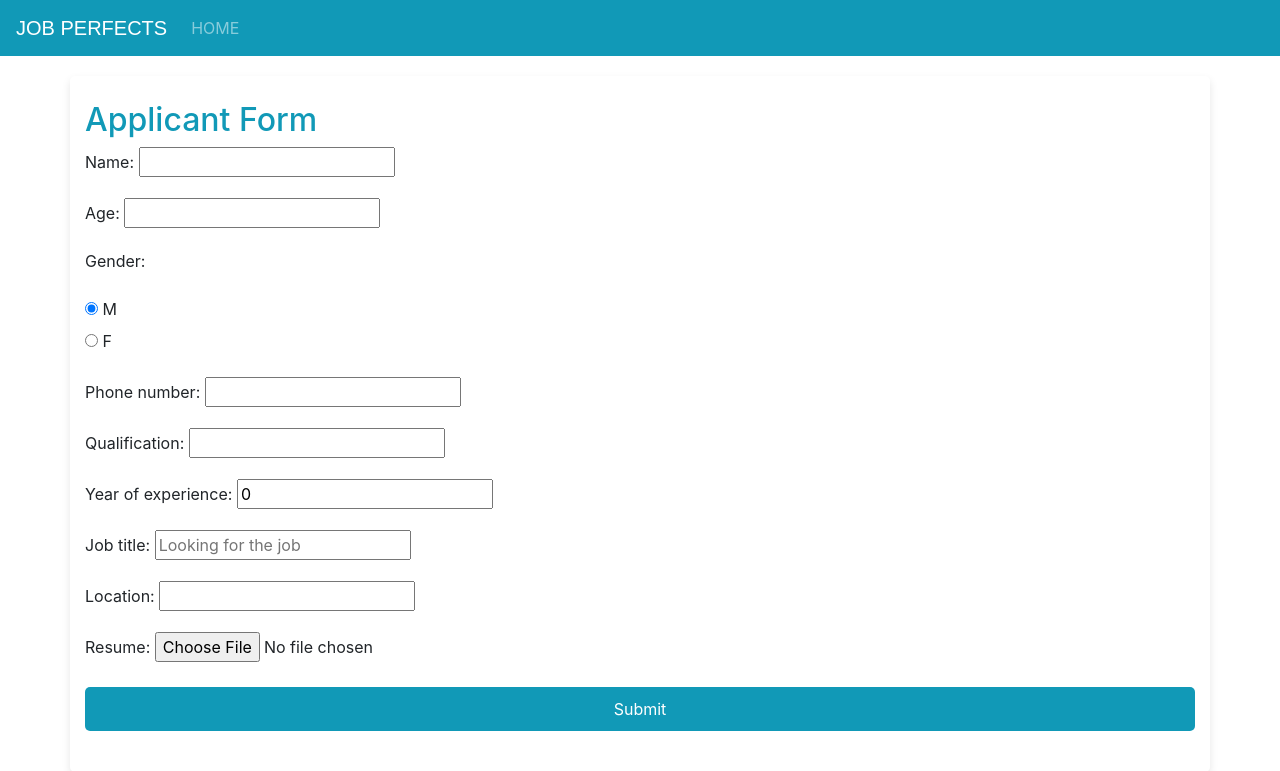
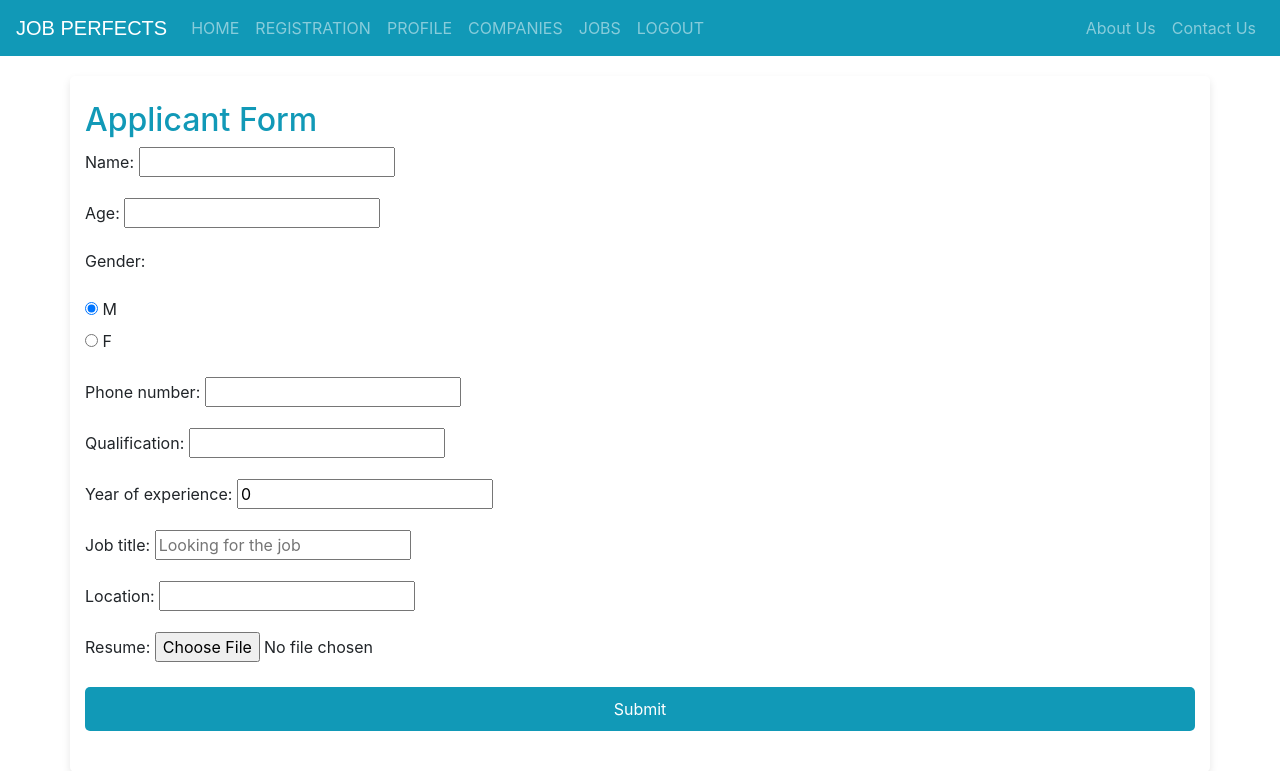
Before and after one commit to lubnalukman/jobboard, a Django app: page /applicantform in a window 1280 px wide. Shown: the top 771 px of the page. Run offline with Django 5.2, Linux system fonts and the light colour scheme; the visitor is signed in with stand-in values (Sample User, id 1); data that the repository does not hold is empty; some libraries are stand-ins or nearby versions.

Commit message:
version updated

```diff
--- a/jobproject/jobapp/views.py
+++ b/jobproject/jobapp/views.py
@@ -143,7 +143,7 @@ def company_home(request):
         try:
             company = Company.objects.get(user=request.user)
         except Company.DoesNotExist:
-            return redirect('companyform')
+            return redirect('errorcomp')
         applicant_id = request.POST.get('applicant_id')
         applicant = Applicant.objects.get(id=applicant_id)
 
@@ -281,7 +281,7 @@ def applyjob_view(request, job_id):
     try:
         applicant = Applicant.objects.get(user=applicant_user)
     except Applicant.DoesNotExist:
-        return redirect('applicantform')
+        return redirect('errorappl')
 
     if request.method == 'POST':
         form = ApplicantTrackingForm(request.POST, request.FILES)
@@ -377,7 +377,7 @@ def view_applicants(request):
                     f"New Status: {new_status}\n\n"
                     f"Thank you for applying with us.\n\n"
                     f"more details will be send later"
-                    f"Best regards,\n{company.name} Team"
+                    f"Best regards, \n{company.name} Team"
 
                 )
                 from_email = "demoidlubi@gmail.com"
--- a/jobproject/static/js/form.js
+++ b/jobproject/static/js/form.js
@@ -1,7 +1,7 @@
 document.addEventListener('DOMContentLoaded', function()
 {
    document.getElementById('Form').addEventListener('submit', function(event) {
-       alert('Application submitted successfully');
+       alert('User Registered successfully');
    });
 });
 
--- a/jobproject/templates/applnavbar.html
+++ b/jobproject/templates/applnavbar.html
@@ -17,20 +17,31 @@
 </head>
 
 <body>
-<nav class="navbar navbar-expand-md navbar-dark navbar-custom">
-    <a href="/" class="navbar-brand">JOB PERFECTS</a>
-    <button type="button" class="navbar-toggler" data-toggle="collapse" data-target="#navbarCollapse">
-        <span class="navbar-toggler-icon"></span>
-    </button>
-    <div class="collapse navbar-collapse" id="navbarCollapse">
-        <ul class="navbar-nav mr-auto"> <!-- Changed ml-auto to mr-auto to align left -->
-            <li class="nav-item">
+  <div class="bs-example">
+    <div class="navbar navbar-expand-md navbar-dark navbar-custom">
+        <a href="/" class="navbar-brand">JOB PERFECTS</a>
+        <button type="button" class="navbar-toggler" data-toggle="collapse" data-target="#navbarCollapse">
+            <span class="navbar-toggler-icon"></span>
+        </button>
+        <div class="collapse navbar-collapse justify-content-between" id="navbarCollapse">
+            <div class="navbar-nav">
                 <a href="{% url 'applicanthome' %}" class="nav-link">HOME</a>
-            </li>
+                <a href="{% url 'applicantform' %}" class="nav-item nav-link">REGISTRATION</a>
+                <a href="{% url 'applicantprofile' %}" class="nav-item nav-link">PROFILE</a>
+                <a href="{% url 'companiesjobs' %}" class="nav-item nav-link">COMPANIES</a>
+                <a href="{% url 'appliedjobs' %}" class="nav-item nav-link">JOBS</a>
+                <a href="{% url 'Logout' %}" class="nav-item nav-link">LOGOUT</a>
+            </div>
+            <div class="navbar-nav">
+                <a href="{% url 'aboutus1' %}" class="nav-item nav-link">About Us</a>
+                <a href="{% url 'contactus1' %}" class="nav-item nav-link">Contact Us</a>
+            </div>
+        </div>
+    </div>
+</div>
 
-        </ul>
-    </div>
-</nav>
+
+
   <!-- Bootstrap JavaScript libraries -->
   <script src="https://code.jquery.com/jquery-3.5.1.slim.min.js"></script>
   <script src="https://cdn.jsdelivr.net/npm/@popperjs/core@2.9.3/dist/umd/popper.min.js"></script>
```
Also changed, not shown: jobproject/templates/applicant_home.html (+1 -21 lines), jobproject/templates/company_home.html (+1 -23 lines), jobproject/templates/compnavbar.html (+16 -7 lines).
